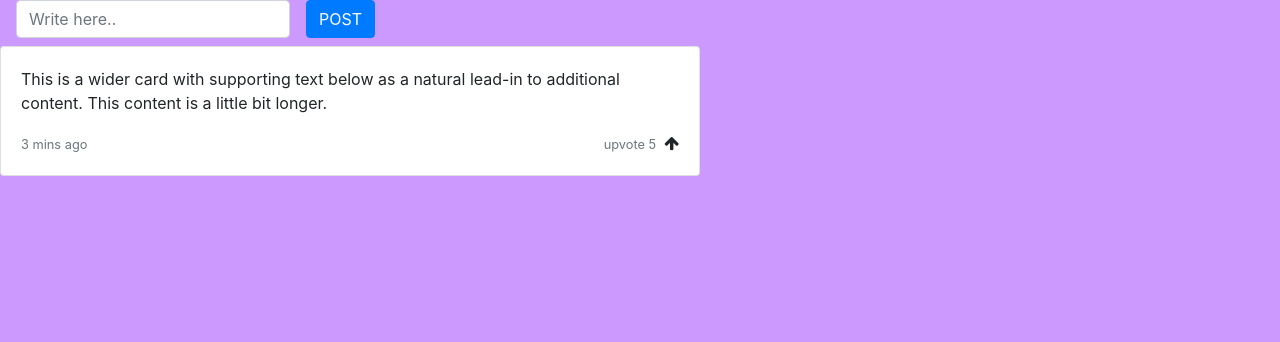
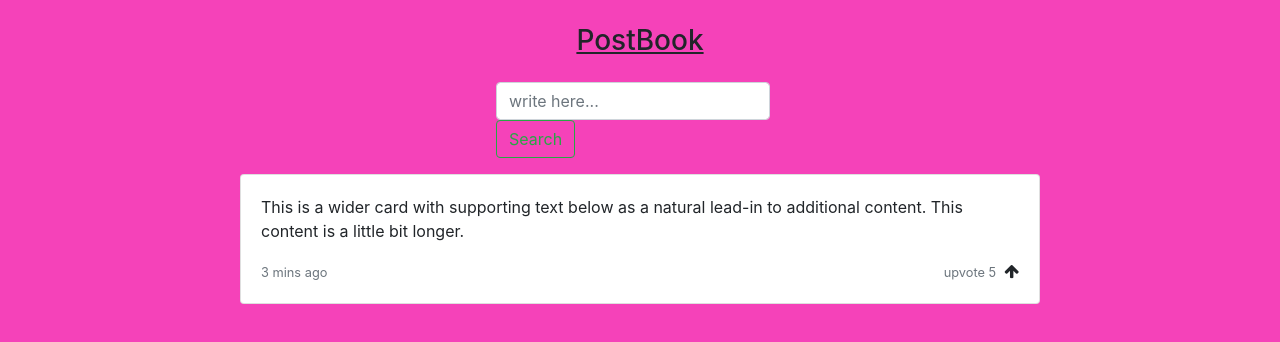
Before and after one commit to Sushma-13/JIT-assignment-Client, an Angular app: page / in a window 1280 px wide. Shown: the top 342 px of the page. Built offline with nearby package versions, Linux system fonts and the light colour scheme.

Commit message:
improved the UI

```diff
--- a/src/app/app.component.html
+++ b/src/app/app.component.html
@@ -1,3 +1,5 @@
+<h3 class="text-center mt-4 mb-4"><u>PostBook</u></h3>
+
 <write-post>
 </write-post>
 <post-card></post-card>
@@ -5,4 +7,6 @@
 
 
 
+
+
 <router-outlet></router-outlet>
--- a/src/app/components/post-card/post-card.component.css
+++ b/src/app/components/post-card/post-card.component.css
@@ -1,3 +1,3 @@
 .card {
-    width: 700px;
+    width: 50rem;
 }
--- a/src/app/components/post-card/post-card.component.html
+++ b/src/app/components/post-card/post-card.component.html
@@ -1,4 +1,4 @@
-<div class="card mb-3">
+<div class="card mb-3 mx-auto">
     <div class="card-body">
         <p class="card-text">This is a wider card with supporting text below as a natural lead-in to additional content. This content is a little bit longer.</p>
 
--- a/src/app/components/write-post/write-post.component.css
+++ b/src/app/components/write-post/write-post.component.css
@@ -0,0 +1,3 @@
+.form-inline {
+    margin-top: 60px;
+}
--- a/src/app/components/write-post/write-post.component.html
+++ b/src/app/components/write-post/write-post.component.html
@@ -1,6 +1,4 @@
-<form class="form-inline">
-    <div class="form-group mx-sm-3 mb-2">
-        <input type="text" class="form-control" id="inputPassword2" placeholder="Write here..">
-    </div>
-    <button type="submit" class="btn btn-primary mb-2">POST</button>
+<form class="form-inline my-2 mb-3 mx-auto" style="width: 18rem;">
+    <input class="form-control mr-sm-2" type="text" placeholder="write here...">
+    <button class="btn btn-outline-success my-2 my-sm-0" type="submit">Search</button>
 </form>
--- a/src/index.html
+++ b/src/index.html
@@ -11,7 +11,7 @@
     <link rel="stylesheet" href="https://stackpath.bootstrapcdn.com/font-awesome/4.7.0/css/font-awesome.min.css">
 </head>
 
-<body style="background-color: #cc99ff;">
+<body style="background-color: #f542b9;">
     <script src="https://code.jquery.com/jquery-3.4.1.slim.min.js" integrity="sha384-J6qa4849blE2+poT4WnyKhv5vZF5SrPo0iEjwBvKU7imGFAV0wwj1yYfoRSJoZ+n" crossorigin="anonymous"></script>
     <script src="https://cdn.jsdelivr.net/npm/popper.js@1.16.0/dist/umd/popper.min.js" integrity="sha384-Q6E9RHvbIyZFJoft+2mJbHaEWldlvI9IOYy5n3zV9zzTtmI3UksdQRVvoxMfooAo" crossorigin="anonymous"></script>
     <script src="https://stackpath.bootstrapcdn.com/bootstrap/4.4.1/js/bootstrap.min.js" integrity="sha384-wfSDF2E50Y2D1uUdj0O3uMBJnjuUD4Ih7YwaYd1iqfktj0Uod8GCExl3Og8ifwB6" crossorigin="anonymous"></script>
```
